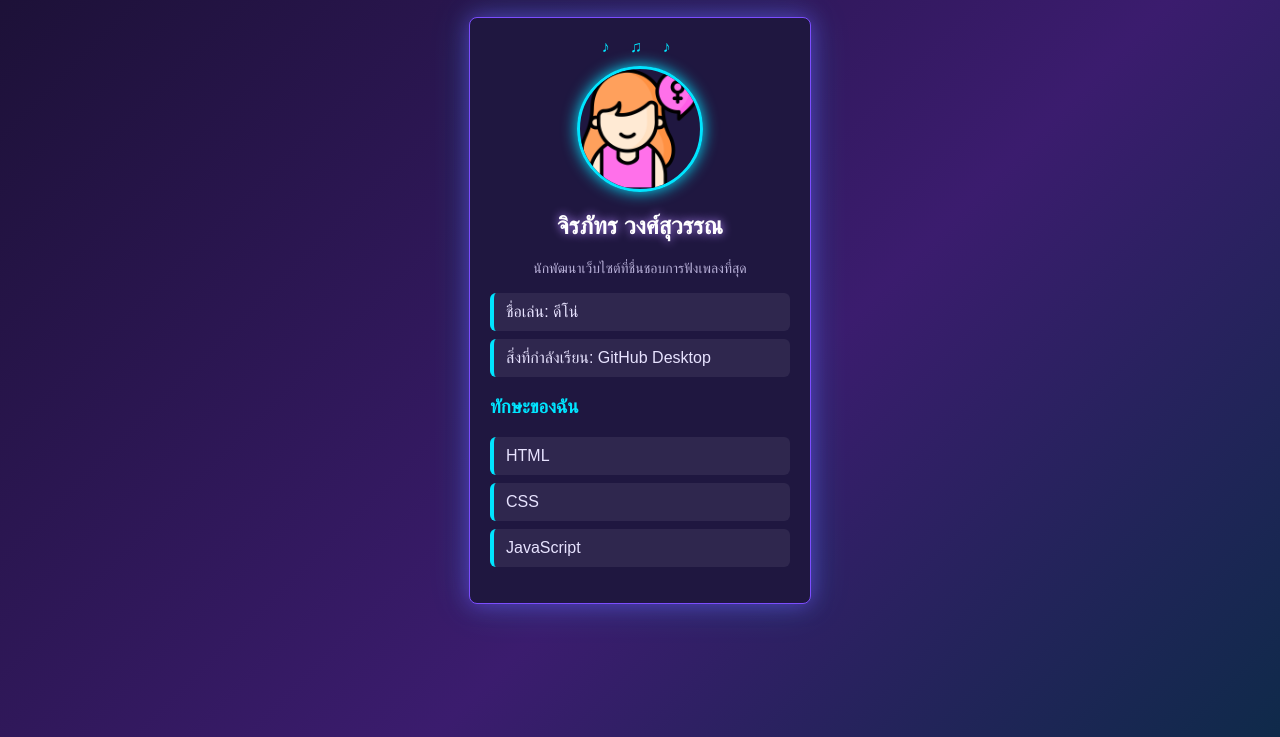
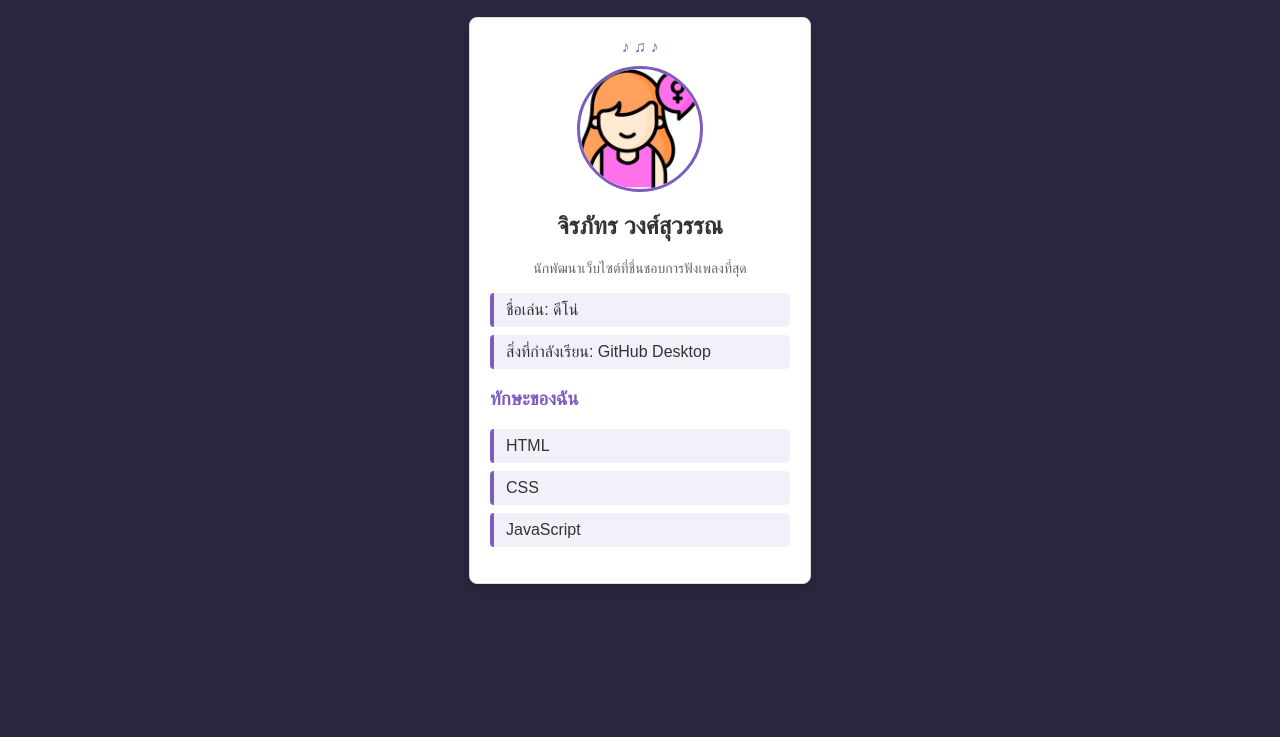
Before and after one commit to Denoji/my-web-profile, a plain HTML site: page index.html in a window 1280 px wide. Shown: the part 103-840 px from the top of the page. After the commit the page ends 800 px from the top, so only its background shows below. Drawn offline with Linux system fonts and the light colour scheme.

Commit message:
ปรับสไตล์ CSS

```diff
--- a/style1.css
+++ b/style1.css
@@ -1,8 +1,7 @@
 /* ภารกิจที่ 2: จัดสไตล์ <body> */
 body {
-  background: linear-gradient(135deg, #1a1033, #3b1c6e 60%, #0f2a4a);
+  background-color: #2b2540;
   font-family: Arial, sans-serif;
-  min-height: 100vh;
   margin: 0;
   padding: 20px 0;
 }
@@ -10,21 +9,20 @@ body {
 /* ภารกิจที่ 3: จัดสไตล์ .card */
 .card {
   width: 300px;
-  background-color: #1f1740;
-  border: 1px solid #7c4dff;
-  box-shadow: 0 0 20px rgba(124, 77, 255, 0.5),
-              0 0 40px rgba(0, 229, 255, 0.2);
+  background-color: #ffffff;
+  border: 1px solid #dddddd;
+  box-shadow: 0 4px 8px rgba(0,0,0,0.2);
   margin: 20px auto;
   padding: 20px;
   border-radius: 8px;
 }
 
+/* โน้ตดนตรีเล็กๆ เหนือรูป */
 .card::before {
   content: "♪ ♫ ♪";
   display: block;
   text-align: center;
-  color: #00e5ff;
-  letter-spacing: 8px;
+  color: #7c5cbf;
   margin-bottom: 10px;
 }
 
@@ -34,22 +32,20 @@ body {
   height: 120px;
   object-fit: cover;
   border-radius: 50%;
-  border: 3px solid #00e5ff;
-  box-shadow: 0 0 15px #00e5ff;
+  border: 3px solid #7c5cbf;
   display: block;
   margin: 0 auto 15px;
 }
 
 /* ภารกิจที่ 5: จัดสไตล์ชื่อ #profile-name */
 #profile-name {
-  color: #ffffff;
+  color: #333333;
   text-align: center;
-  text-shadow: 0 0 10px #b388ff;
 }
 
 /* ภารกิจที่ 6: จัดสไตล์ .bio */
 .bio {
-  color: #b8b0d8;
+  color: #666666;
   font-size: 14px;
   text-align: center;
 }
@@ -61,12 +57,12 @@ ul {
 }
 
 ul li {
-  background: rgba(255, 255, 255, 0.07);
-  border-left: 4px solid #00e5ff;
-  border-radius: 6px;
-  padding: 10px 12px;
+  background-color: #f3f0fa;
+  border-left: 4px solid #7c5cbf;
+  border-radius: 4px;
+  padding: 8px 12px;
   margin-bottom: 8px;
-  color: #e8e3ff;
+  color: #333333;
 }
 
 /* หัวเรื่องนอกการ์ด */
@@ -76,16 +72,15 @@ header {
 }
 
 header h1 {
-  text-shadow: 0 0 10px #b388ff;
   margin-bottom: 4px;
 }
 
 header p {
-  color: #b8b0d8;
+  color: #c9c1e0;
   margin-top: 0;
 }
 
 /* หัวข้อทักษะในการ์ด */
 .card h3 {
-  color: #00e5ff;
+  color: #7c5cbf;
 }
```
